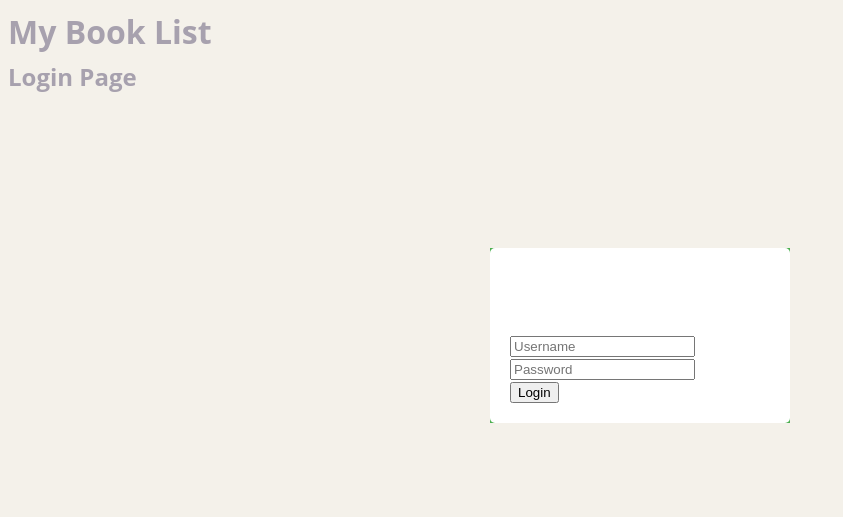
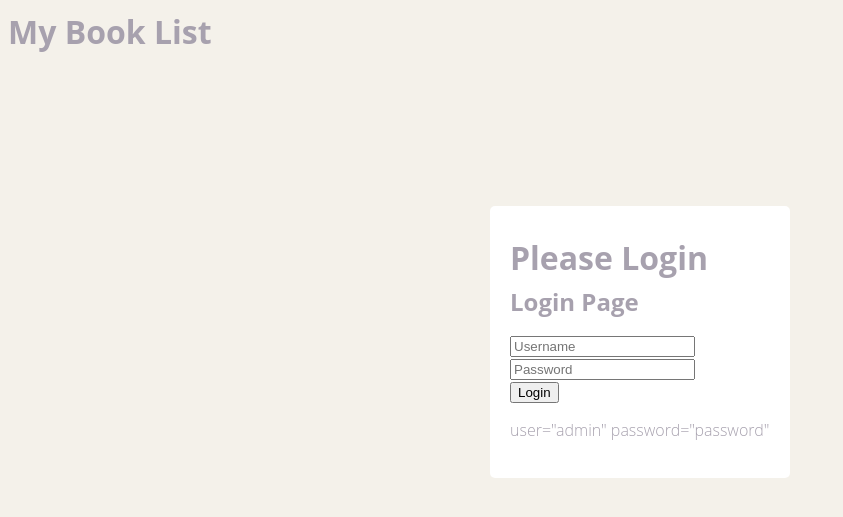
Before and after one commit to 40183396/set09103, a Flask app: page / in a window 1280 px wide. Shown: the top 517 px of the page, without its empty margins (0-843 px from the left). Run offline with Flask 2, Linux system fonts and the light colour scheme.

Commit message:
Made login page look better

```diff
--- a/cw1/src/static/css/style.css
+++ b/cw1/src/static/css/style.css
@@ -17,8 +17,6 @@ background-color:#F4F1EA;
 .login {
 margin: 20px auto;
 width: 300px;
-background-color: #4CAF50;
-color: white;
 }
 .loginScreen {
 background-color: #FFF;
--- a/cw1/src/templates/login.html
+++ b/cw1/src/templates/login.html
@@ -6,7 +6,6 @@
 {% block header %}
 
   <h1>My Book List</h1>
-  <h2>Login Page</h2>
 
 {% endblock %}
 
@@ -22,7 +21,9 @@
 
                         <div class="loginForm">
                                 <div class="controlGroup">
-                                 <input type="text" class="login-field" placeholder="Username" name="username" value="{{
+
+                                <h2>Login Page</h2>
+                                <input type="text" class="login-field" placeholder="Username" name="username" value="{{
                                    request.form.username }}">
                                   </div>
 
@@ -31,6 +32,7 @@
                                    request.form.password }}">
                                    </div>
                           <input type="submit" input class="btn btn-primary btn-large btn-block" type="submit" value="Login">
+                          <p>user="admin" password="password"</p>
                           </div>
                       </div>
               </div>
```
Also changed, not shown: 2 other files.
